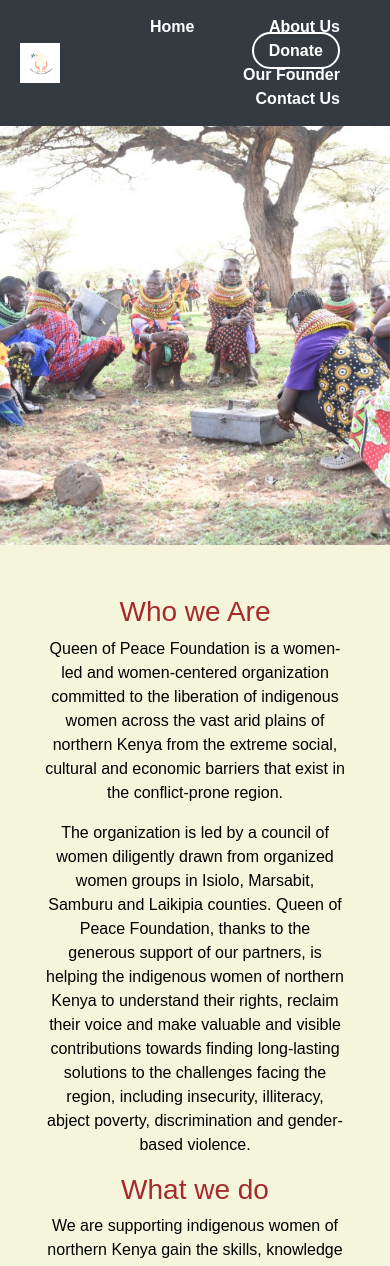
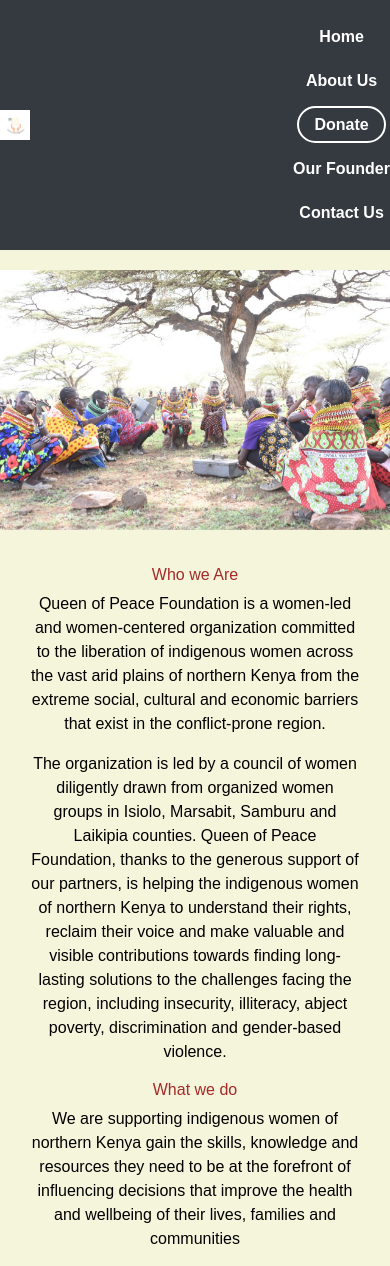
Before and after one commit to SydneyWamalwa/queenofpeace, a Flask app: page / in a window 390 px wide; the page is wider, and only the part inside the window is pictured. Shown: the top 1266 px of that part. Run offline with Flask 2, Linux system fonts and the light colour scheme; some libraries are stand-ins or nearby versions.

Commit message:
mobile optimization1

```diff
--- a/templates/index.html
+++ b/templates/index.html
@@ -377,6 +377,81 @@
     color: orange;
 }
 
+/* Add this media query at the end of your existing styles */
+@media (max-width: 768px) {
+    nav {
+        position: relative;
+        background-color: #343a40;
+    }
+
+    nav ul {
+        display: flex;
+        flex-direction: column;
+        text-align: center;
+    }
+
+    nav ul li {
+        display: block;
+        margin: 10px 0;
+    }
+
+    nav ul li:first-child {
+        margin-top: 10px;
+    }
+
+    nav ul li a {
+        margin: 0;
+    }
+
+    #logo {
+        max-height: 30px; /* Adjust the logo size for smaller screens */
+        margin: 0; /* Remove margins for smaller screens */
+    }
+
+    #carousel {
+        margin-top: 20px;
+    }
+
+    .carousel-inner img {
+        height: auto;
+    }
+
+    #about, #work, #impact, #founder, #donate, #subscribe, #comments, #contact {
+        padding: 15px;
+    }
+
+    h2 {
+        font-size: 22px;
+    }
+
+    h3 {
+        font-size: 16px;
+    }
+
+    form input, form textarea {
+        width: 100%;
+    }
+
+    .work-item img {
+        transition: transform 0.3s ease-in-out;
+    }
+
+    .learn-more-btn {
+        margin-top: 10px;
+    }
+
+    #impact h2 {
+        font-size: 22px;
+    }
+
+    #founder iframe {
+        height: 250px; /* Adjust the height for smaller screens */
+    }
+
+    footer {
+        padding: 5px 0;
+    }
+}
 
 
     </style>
```
Also changed, not shown: 3 other files.
